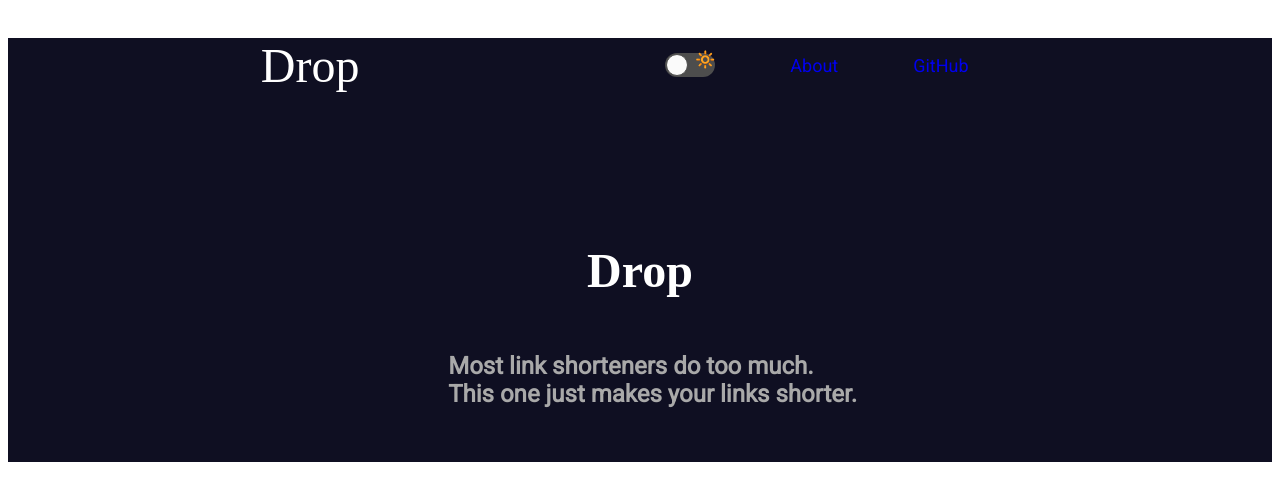
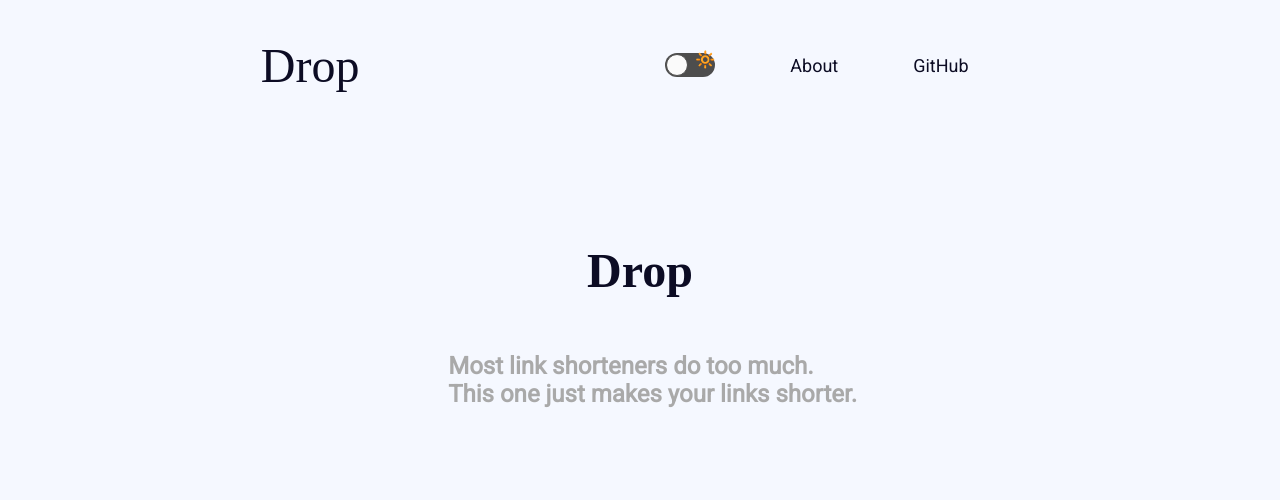
Before and after one commit to kuttim/drop-frontend, a React (Create React App) app: page / in a window 1280 px wide. Shown: the top 500 px of the page. Built offline with nearby package versions, Linux system fonts and the light colour scheme; a web font is replaced by a local one.

Commit message:
css touches for dark mode

```diff
--- a/src/components/Toggle/DarkMode.tsx
+++ b/src/components/Toggle/DarkMode.tsx
@@ -22,6 +22,8 @@ export const ThemeToggle = () => {
       document.documentElement.classList.remove(darkModeClass);
     }
   }, [darkMode]);
+
+  console.log(darkMode);
   return (
     <Toggle
       className="DarkToggle"
--- a/src/theme/global.scss
+++ b/src/theme/global.scss
@@ -1,18 +1,20 @@
 $bg-dark-mode: #0f0f22;
 $bg-light-mode: #ffffff;
-$white-text: #ffffff;
 $dark-secondary-text: #a9a9a9;
+$white-text: #fffff;
 
 html {
-  background-color: $bg-light-mode;
+  --primaryBackgroundColor: #f5f8ff;
+  --primaryTextColor: #0c0c24;
 }
 
 html.dark {
-  background-color: $bg-dark-mode;
+  --primaryBackgroundColor: #0f0f22;
+  --primaryTextColor: #ffffff;
 }
 
 body {
-  background: #0f0f22;
+  background-color: var(--primaryBackgroundColor);
   font-family: 'Roboto', sans-serif;
 }
 
@@ -22,12 +24,13 @@ body {
   margin-left: 20%;
   margin-top: 3%;
   .logo-text {
+    color: var(--primaryTextColor);
     font-size: 48px;
-    color: $white-text;
     font-family: 'Send Flowers', cursive;
   }
   .header-left {
     text-decoration: none;
+    color: var(--primaryBackgroundColor);
   }
   .nav {
     display: flex;
@@ -36,6 +39,7 @@ body {
     gap: 75px; /* https://stackoverflow.com/questions/20626685/better-way-to-set-distance-between-flexbox-items */
     .nav-link {
       font-family: 'Roboto', sans-serif;
+      color: var(--primaryTextColor);
       font-size: 18px;
       text-decoration: none;
     }
@@ -47,10 +51,10 @@ body {
   justify-content: center;
   padding-top: 150px;
   align-items: center;
+  color: var(--primaryTextColor);
   & .logo-text {
     font-size: 48px;
     font-weight: 600;
-    color: $white-text;
     font-family: 'Send Flowers', cursive;
   }
 }
```
